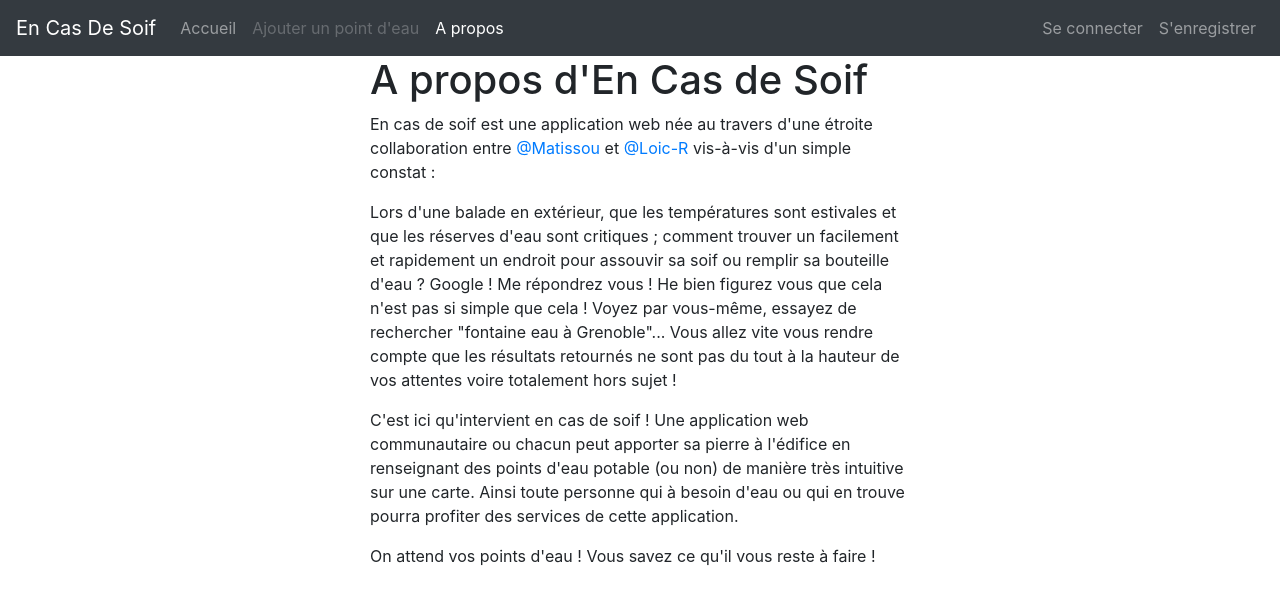
After one commit to matissel/EnCasDeSoif, a Django app: page /about/ in a window 1280 px wide. The commit adds this page. Shown: the top 605 px of the page. Run offline with Django 3.2, Linux system fonts and the light colour scheme; some libraries are stand-ins or nearby versions.

Commit message:
add active links and about page

```diff
--- /dev/null
+++ b/EnCasDeSoif/templates/about.html
@@ -0,0 +1,23 @@
+{% extends "base_generic.html" %}
+{% load static %}
+{% block title %}<title>A propos - En cas de soif</title>{% endblock %}
+
+{% block content %}
+    <div class="container">
+        <div class="row justify-content-center">
+            <div class="col-xl-6">
+                    <h1>A propos d'En Cas de Soif</h1>
+            <p>En cas de soif est une application web née au travers d'une étroite collaboration entre <a href="https://github.com/Matissou" target="blank">@Matissou</a> et <a href="https://github.com/Loic-R" target="blank">@Loic-R</a> vis-à-vis d'un simple constat :
+            <br>
+                <p>
+                    Lors d'une balade en extérieur, que les températures sont estivales et que les réserves d'eau sont critiques ; comment trouver un facilement et rapidement un endroit pour assouvir sa soif ou remplir sa bouteille d'eau ? Google ! Me répondrez vous ! He bien figurez vous que cela n'est pas si simple que cela ! Voyez par vous-même, essayez de rechercher "fontaine eau à Grenoble"... Vous allez vite vous rendre compte que les résultats retournés ne sont pas du tout à la hauteur de vos attentes voire totalement hors sujet !
+                </p>
+                <p>
+                    C'est ici qu'intervient en cas de soif ! Une application web communautaire ou chacun peut apporter sa pierre à l'édifice en renseignant des points d'eau potable (ou non) de manière très intuitive sur une carte. Ainsi toute personne qui à besoin d'eau ou qui en trouve pourra profiter des services de cette application.
+                </p>
+                <p>On attend vos points d'eau ! Vous savez ce qu'il vous reste à faire !</p>
+            </p>
+        </div>
+        </div>
+    </div>
+{% endblock %}
--- a/EnCasDeSoif/templates/base_generic.html
+++ b/EnCasDeSoif/templates/base_generic.html
@@ -23,11 +23,11 @@
 
         <div class="navbar-collapse collapse" id="ECDSnavbar">
             <ul class="navbar-nav mr-auto">
-                <li class="nav-item active">
+                <li class="nav-item {% if active == 'index' %}active{% endif %}">
                     <a class="nav-link" href="{% url 'index' %}">Accueil<span class="sr-only">(current)</span></a>
                 </li>
                 {% if user.is_authenticated %}
-                <li class="nav-item">
+                <li class="nav-item {% if active == 'newPE' %}active{% endif %}">
                     <a class="nav-link" href="{% url 'newPE' %}">Ajouter un point d'eau</a>
                 </li>
                 {% else %}
@@ -35,13 +35,13 @@
                     <a class="nav-link disabled" href="#">Ajouter un point d'eau</a>
                 </li>
                 {% endif %}
-                <li class="nav-item">
-                    <a class="nav-link" href="#">A propos</a>
+                <li class="nav-item {% if active == 'about' %}active{% endif %}">
+                    <a class="nav-link" href="{% url 'about' %}">A propos</a>
                 </li>
             </ul>
             {% if user.is_authenticated %}
             <ul class="navbar-nav  my-2 my-md-0">
-                <li class="nav-item">
+                <li class="nav-item {% if active == 'profile' %}active{% endif %}">
                     <a class="nav-link" href="{% url 'view_profile' %}">Mon profil</a>
                 </li>
             </ul>
@@ -52,13 +52,13 @@
                 </ul>
             {% else %}
             <ul class="navbar-nav  my-2 my-md-0">
-                <li class="nav-item">
+                <li class="nav-item {% if active == 'login' %}active{% endif %}">
                     <a class="nav-link" href="{% url 'login' %}">Se connecter</a>
                 </li>
             </ul>
 
             <ul class="navbar-nav  my-2 my-md-0">
-                <li class="nav-item">
+                <li class="nav-item {% if active == 'register' %}active{% endif %}">
                     <a class="nav-link" href="{% url 'register' %}">S'enregistrer</a>
                 </li>
             </ul>
--- a/EnCasDeSoif/urls.py
+++ b/EnCasDeSoif/urls.py
@@ -20,7 +20,8 @@ from django.views.generic.base import TemplateView
 
 
 urlpatterns = [
-    path('', views.index, name="index"),
+    path('', views.index, name='index'),
+    path('about/', views.about, name='about'),
     path('admin/', admin.site.urls),
     path('account/', include('accounts.urls')),
     path('pointsEau/', include('pointsEau.urls')),
--- a/EnCasDeSoif/views.py
+++ b/EnCasDeSoif/views.py
@@ -12,6 +12,8 @@ import json
 def login_redirect(request):
     return redirect('/account/login')
 
+def about(request):
+    return render(request, 'about.html', {'active' : 'about'})
 
 def index(request):
     existingPoints = PointEau.objects.all()
@@ -44,6 +46,7 @@ def index(request):
     args = {
         'mapbox_access_token': mapbox_access_token,
         'allpe': geojson,
-        'lurl': request.build_absolute_uri
+        'lurl': request.build_absolute_uri,
+        'active' : 'index'
     }
     return render(request, 'index.html', args)
--- a/pointsEau/views.py
+++ b/pointsEau/views.py
@@ -29,7 +29,7 @@ def addPE(request):
     else:
         form = PointEauForm()
 
-    return render(request, 'pointsEau/newPE.html', {'form': form})
+    return render(request, 'pointsEau/newPE.html', {'form': form, 'active' : 'newPE'})
 
 
 def init(request):
```
Also changed, not shown: accounts/views.py (+12 -5 lines).
